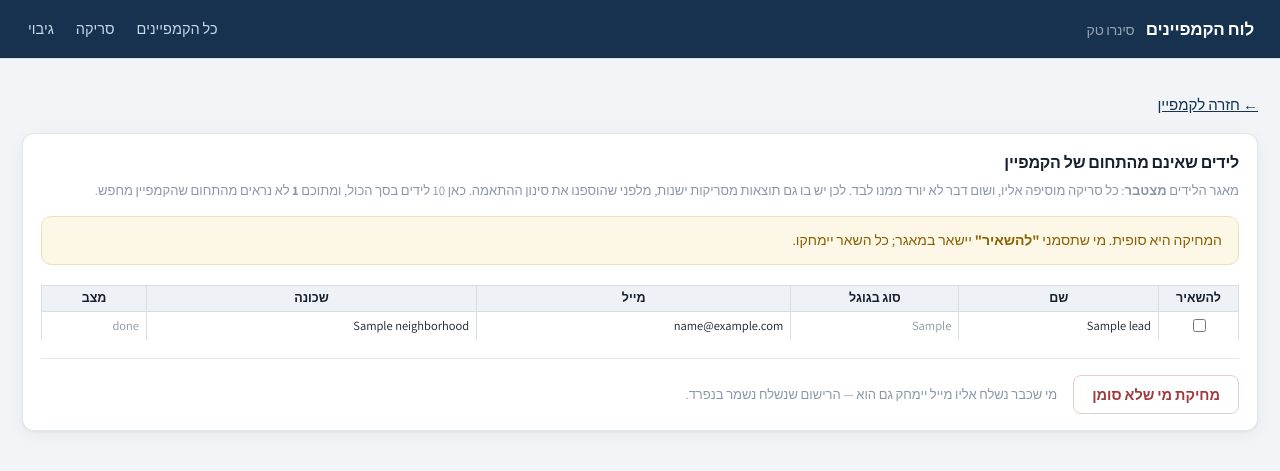
After one commit to sy-nero/-_-, a Flask app: template webapp/templates/cleanup.html in a window 1280 px wide. The commit adds this page. Shown: the top 471 px of the page. Run offline with Flask 3, Linux system fonts and the light colour scheme; the template is opened without the code that fills it: most values are stand-ins (such as "Sample title", 1, 10 or a date in 2020).

Commit message:
ניקוי מאגר: הסרת לידים שאינם מהתחום של הקמפיין
מאגר הלידים מצטבר -- כל סריקה מוסיפה אליו ושום דבר לא יורד ממנו --
ולכן סינון ההתאמה שנוסף אתמול חל רק על סריקות חדשות, והמאגר עדיין
מכיל משרדי תיווך והשכרת דירות ברשימת עורכי דין.

עמוד /campaign/<id>/cleanup מציג אותם לפני המחיקה, עם אפשרות לסמן
מי להשאיר. אין מחיקה בלי לראות מה נמחק.

- storage: delete_leads (שורה-שורה, כי ב-D1 אין IN עם כמות משתנה),
  all_leads
- filters: BusinessLead.from_row -- בדיקות התאמה על מה שכבר נשמר
- קמפיין שתחומו אינו מזוהה מקבל הודעה במקום עמוד ריק

מאומת מול ששת העסקים מהצילום: ארבעת הלא-רלוונטיים מוצעים למחיקה,
שני עורכי הדין לא, וסימון "להשאיר" באמת משאיר.

Co-Authored-By: Claude Opus 5 <noreply@anthropic.com>
Claude-Session: https://claude.ai/code/session_01Gd8wGWaCoSb6ZExiDvqztF

```diff
--- a/egud_bot/filters.py
+++ b/egud_bot/filters.py
@@ -222,6 +222,29 @@ class BusinessLead:
     intro_why: str = ""      # {{למה_דווקא_הוא}}
     rec: dict = field(default_factory=dict)   # ההמלצה שנמצאה (recommendations.py)
     reviews: list = field(default_factory=list)  # ביקורות Google (לא נשמר ב-DB)
+
+    @classmethod
+    def from_row(cls, row) -> "BusinessLead":
+        """בונה ליד משורת DB — לבדיקות שרצות על מה שכבר נשמר."""
+        def get(key, default=""):
+            try:
+                value = row[key]
+            except (IndexError, KeyError, TypeError):
+                return default
+            return default if value is None else value
+
+        raw_types = get("types", "")
+        return cls(
+            place_id=get("place_id"), name=get("name"), address=get("address"),
+            lat=get("lat", 0.0) or 0.0, lng=get("lng", 0.0) or 0.0,
+            phone=get("phone"), website=get("website"),
+            rating=get("rating", None), review_count=get("review_count", 0) or 0,
+            business_status=get("business_status"),
+            primary_type=get("primary_type"),
+            neighborhood=get("neighborhood"),
+            types=[t for t in str(raw_types).split(",") if t],
+            first_name=get("first_name"),
+        )
 
     @classmethod
     def from_place(cls, place: dict, neighborhood: str = "") -> "BusinessLead":
--- a/webapp/app.py
+++ b/webapp/app.py
@@ -28,7 +28,7 @@ from flask import (Flask, request, render_template, redirect, jsonify,  # noqa:
                    url_for, Response, flash, session, send_file)
 
 from config import config  # noqa: E402
-from egud_bot import db, pipeline, templates as mail_templates, tracking  # noqa: E402
+from egud_bot import db, filters, pipeline, templates as mail_templates, tracking  # noqa: E402
 
 logger = logging.getLogger(__name__)
 from webapp.jobs import runner  # noqa: E402
@@ -610,6 +610,41 @@ def recipients_page(campaign_id):
                            states=Storage.STATES)
 
 
+@app.route("/campaign/<int:campaign_id>/cleanup", methods=["GET", "POST"])
+def cleanup_page(campaign_id):
+    """
+    ניקוי לידים שאינם מהתחום שהקמפיין מחפש.
+
+    מאגר הלידים מצטבר: כל סריקה מוסיפה אליו ושום דבר לא יורד ממנו. לכן
+    אחרי שהוספנו סינון התאמה, המאגר עדיין מכיל תוצאות ישנות שנסרקו לפניו
+    -- משרדי תיווך ברשימת עורכי דין וכדומה. כאן רואים אותן לפני שמוחקים.
+    """
+    campaign = store.get(campaign_id)
+    st = leads_store(_col(campaign, "source_campaign")) if campaign else None
+    if not st:
+        flash("לקמפיין הזה אין מאגר לידים מקושר")
+        return redirect(url_for("campaign_edit", campaign_id=campaign_id))
+
+    family = filters.family_of_query(_col(campaign, "search_query"))
+    if not family:
+        flash("התחום של הקמפיין אינו אחד מהתחומים המזוהים, ולכן אין לפי מה לנקות")
+        return redirect(url_for("campaign_edit", campaign_id=campaign_id))
+
+    leads = st.all_leads()
+    stray = [lead for lead in leads if not filters.matches_query(
+        filters.BusinessLead.from_row(lead), family)]
+
+    if request.method == "POST":
+        keep = set(request.form.getlist("keep"))
+        doomed = [lead["place_id"] for lead in stray if lead["place_id"] not in keep]
+        removed = st.delete_leads(doomed)
+        flash(f"הוסרו {removed} לידים שאינם מהתחום")
+        return redirect(url_for("campaign_edit", campaign_id=campaign_id))
+
+    return render_template("cleanup.html", campaign=campaign, stray=stray,
+                           total=len(leads), family=family)
+
+
 @app.route("/campaign/<int:campaign_id>/phones")
 def phones_page(campaign_id):
     """רשימת טלפונים — למי שאין לו מייל, או לכל הקמפיין."""
--- a/webapp/templates/campaign.html
+++ b/webapp/templates/campaign.html
@@ -205,6 +205,9 @@
     מי ששויך לנוסח, וכתובות כפולות.
     <a href="{{ url_for('recipients_page', campaign_id=campaign['id']) }}">
       לראות מי בדיוק</a>
+    &middot;
+    <a href="{{ url_for('cleanup_page', campaign_id=campaign['id']) }}">
+      ניקוי מי שאינו מהתחום</a>
   </p>
   {% endif %}
 
--- /dev/null
+++ b/webapp/templates/cleanup.html
@@ -0,0 +1,54 @@
+{% extends "base.html" %}
+{% block title %}ניקוי המאגר — {{ campaign['title'] }}{% endblock %}
+{% block body %}
+
+<p><a href="{{ url_for('campaign_edit', campaign_id=campaign['id']) }}#scan">
+  &#8592; חזרה לקמפיין</a></p>
+
+<div class="card">
+  <h2>לידים שאינם מהתחום של הקמפיין</h2>
+  <p class="sub">
+    מאגר הלידים <b>מצטבר</b>: כל סריקה מוסיפה אליו, ושום דבר לא יורד ממנו לבד.
+    לכן יש בו גם תוצאות מסריקות ישנות, מלפני שהוספנו את סינון ההתאמה.
+    כאן {{ total }} לידים בסך הכול, ומתוכם <b>{{ stray|length }}</b> לא נראים
+    מהתחום שהקמפיין מחפש.
+  </p>
+
+  {% if not stray %}
+  <p class="ok">המאגר נקי — כל הלידים מתאימים לתחום.</p>
+  {% else %}
+  <form method="post">
+    <div class="warn">
+      המחיקה היא סופית. מי שתסמני <b>"להשאיר"</b> יישאר במאגר; כל השאר יימחקו.
+    </div>
+    <div class="sheetwrap">
+    <table class="sheet">
+      <thead><tr>
+        <th style="width:80px;">להשאיר</th>
+        <th>שם</th><th>סוג בגוגל</th><th>מייל</th><th>שכונה</th><th>מצב</th>
+      </tr></thead>
+      <tbody>
+      {% for lead in stray %}
+      <tr>
+        <td style="text-align:center;">
+          <input type="checkbox" name="keep" value="{{ lead['place_id'] }}"></td>
+        <td>{{ lead['name'] }}</td>
+        <td class="muted" style="unicode-bidi:plaintext;">{{ lead['primary_type'] or '—' }}</td>
+        <td style="unicode-bidi:plaintext;">{{ lead['email'] or '—' }}</td>
+        <td>{{ lead['neighborhood'] or '—' }}</td>
+        <td class="muted">{{ lead['status'] }}</td>
+      </tr>
+      {% endfor %}
+      </tbody>
+    </table>
+    </div>
+    <div class="actionbar">
+      <button type="submit" class="danger"
+              onclick="return confirm('למחוק את מי שלא סומן להשארה? אי אפשר לבטל.');">
+        מחיקת מי שלא סומן</button>
+      <span class="muted">מי שכבר נשלח אליו מייל יימחק גם הוא — הרישום שנשלח נשמר בנפרד.</span>
+    </div>
+  </form>
+  {% endif %}
+</div>
+{% endblock %}
```
Also changed, not shown: egud_bot/storage.py (+20 -0 lines).
